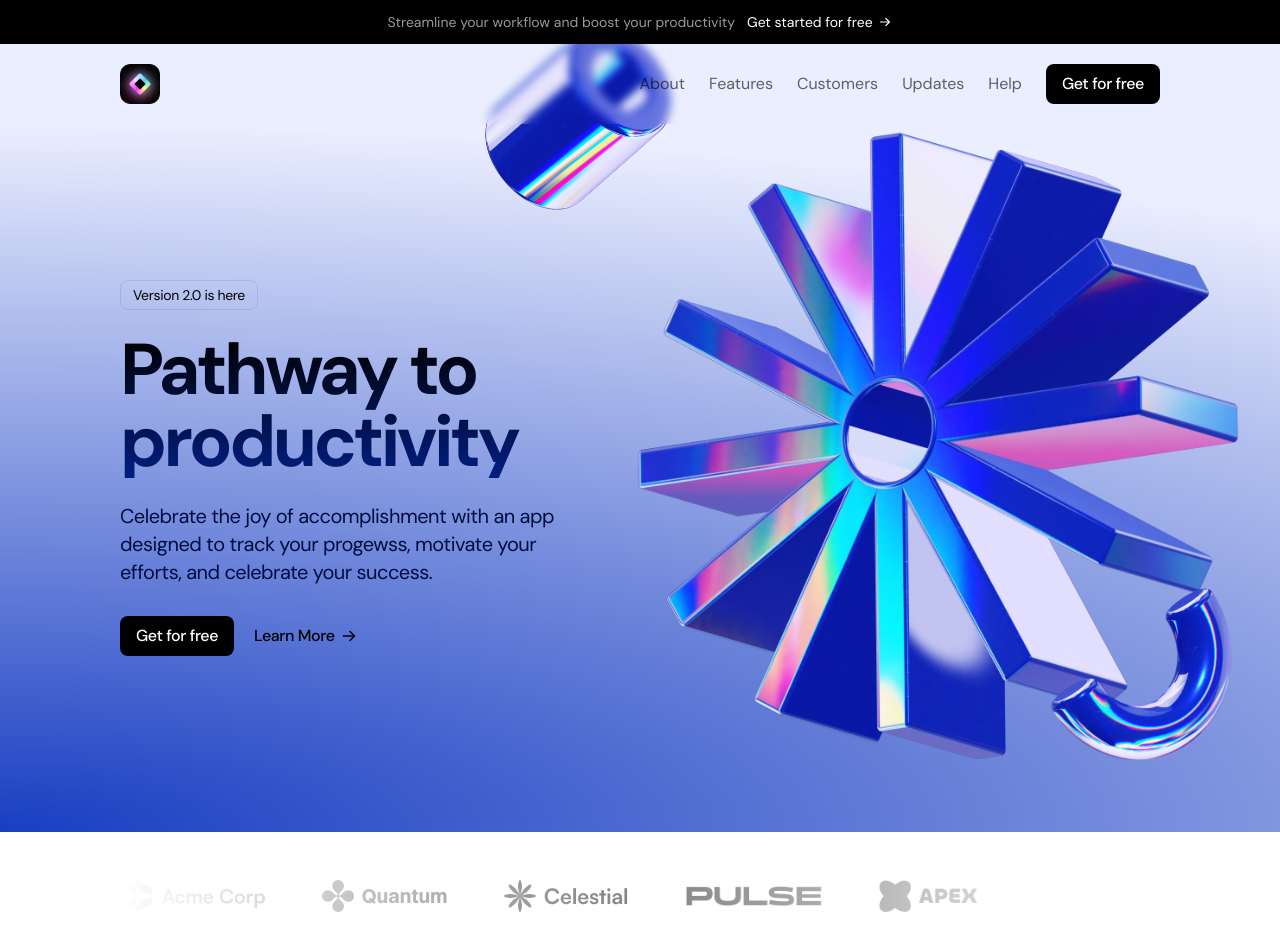
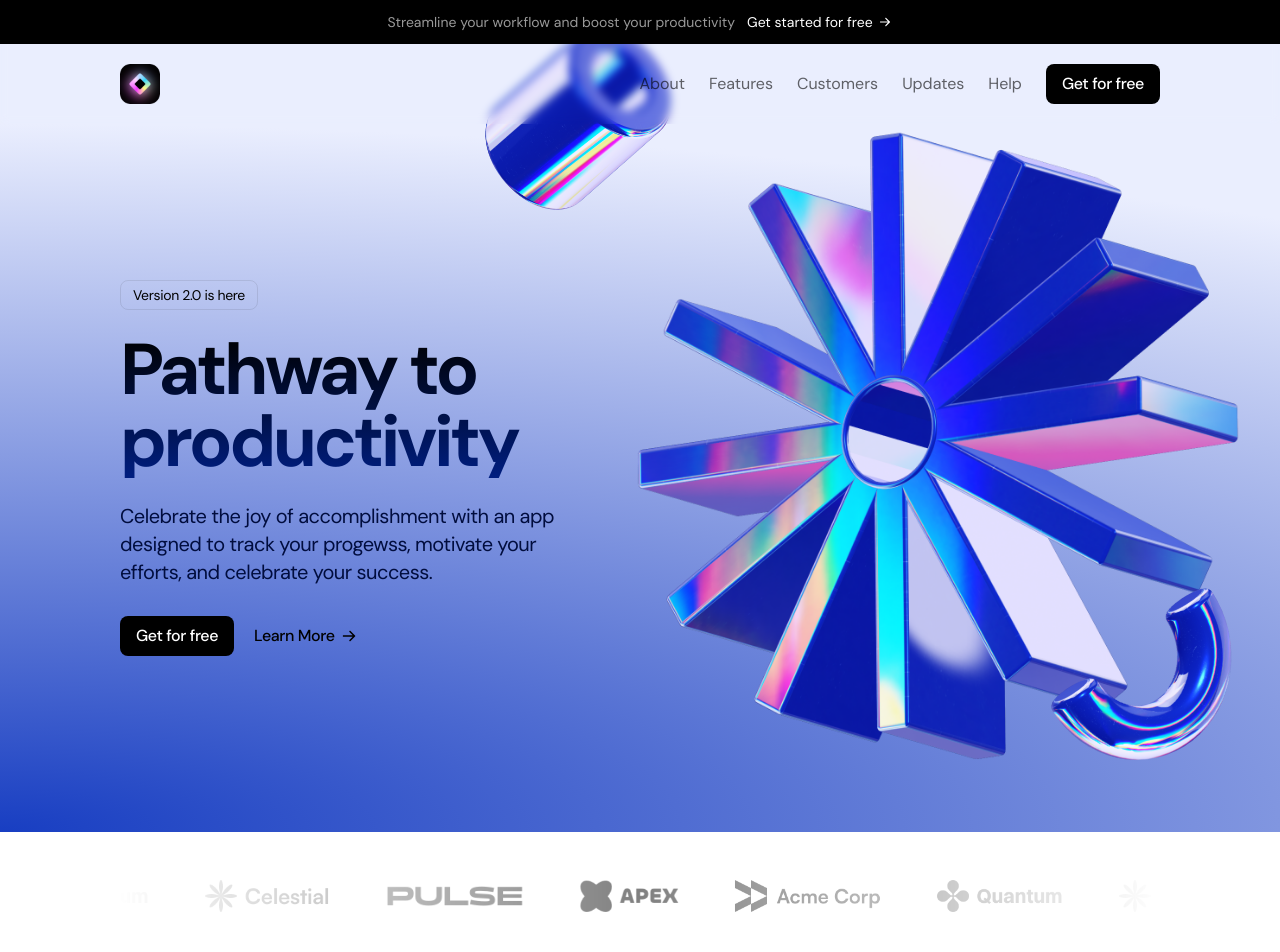
Before and after one commit to Vader4k/Animated-landing-page, a Next.js app: page / in a window 1280 px wide. Shown: the top 952 px of the page. Built offline with nearby package versions, Linux system fonts and the light colour scheme.

Commit message:
done logo ticker animation

```diff
--- a/src/sections/LogoTicker.tsx
+++ b/src/sections/LogoTicker.tsx
@@ -1,16 +1,29 @@
+"use client"
 import Image from "next/image";
 import acmeLogo from '@/assets/logo-acme.png';
 import quantum from '@/assets/logo-quantum.png';
 import celestial from '@/assets/logo-celestial.png';
 import pulse from '@/assets/logo-pulse.png';
 import apex from '@/assets/logo-apex.png';
+import { motion } from "framer-motion";
 
 export const LogoTicker = () => {
   return (
     <section className="py-8 md:py-12 bg-white">
       <div className="container">
         <div className="flex overflow-hidden [mask-image:linear-gradient(to_right,transparent,black,transparent)]">
-          <div className="flex gap-14 flex-none">
+          <motion.div
+            className="flex gap-14 pr-14 flex-none"
+            animate={{
+              translateX: "-50%"
+            }}
+            transition={{
+              duration: 20,
+              repeat: Infinity,
+              ease: "linear",
+              repeatType: 'loop'
+            }}
+          >
             <Image
               className="logo-ticker-image"
               src={acmeLogo}
@@ -36,7 +49,35 @@ export const LogoTicker = () => {
               src={apex}
               alt="Apex Logo"
             />
-          </div>
+
+
+            {/* second set of images for animation */}
+            <Image
+              className="logo-ticker-image"
+              src={acmeLogo}
+              alt="Acme Logo"
+            />
+            <Image
+              className="logo-ticker-image"
+              src={quantum}
+              alt="quantum logo"
+            />
+            <Image
+              className="logo-ticker-image"
+              src={celestial}
+              alt="celestial Logo"
+            />
+            <Image
+              className="logo-ticker-image"
+              src={pulse}
+              alt="pulse Logo"
+            />
+            <Image
+              className="logo-ticker-image"
+              src={apex}
+              alt="Apex Logo"
+            />
+          </motion.div>
         </div>
       </div>
     </section>
```
